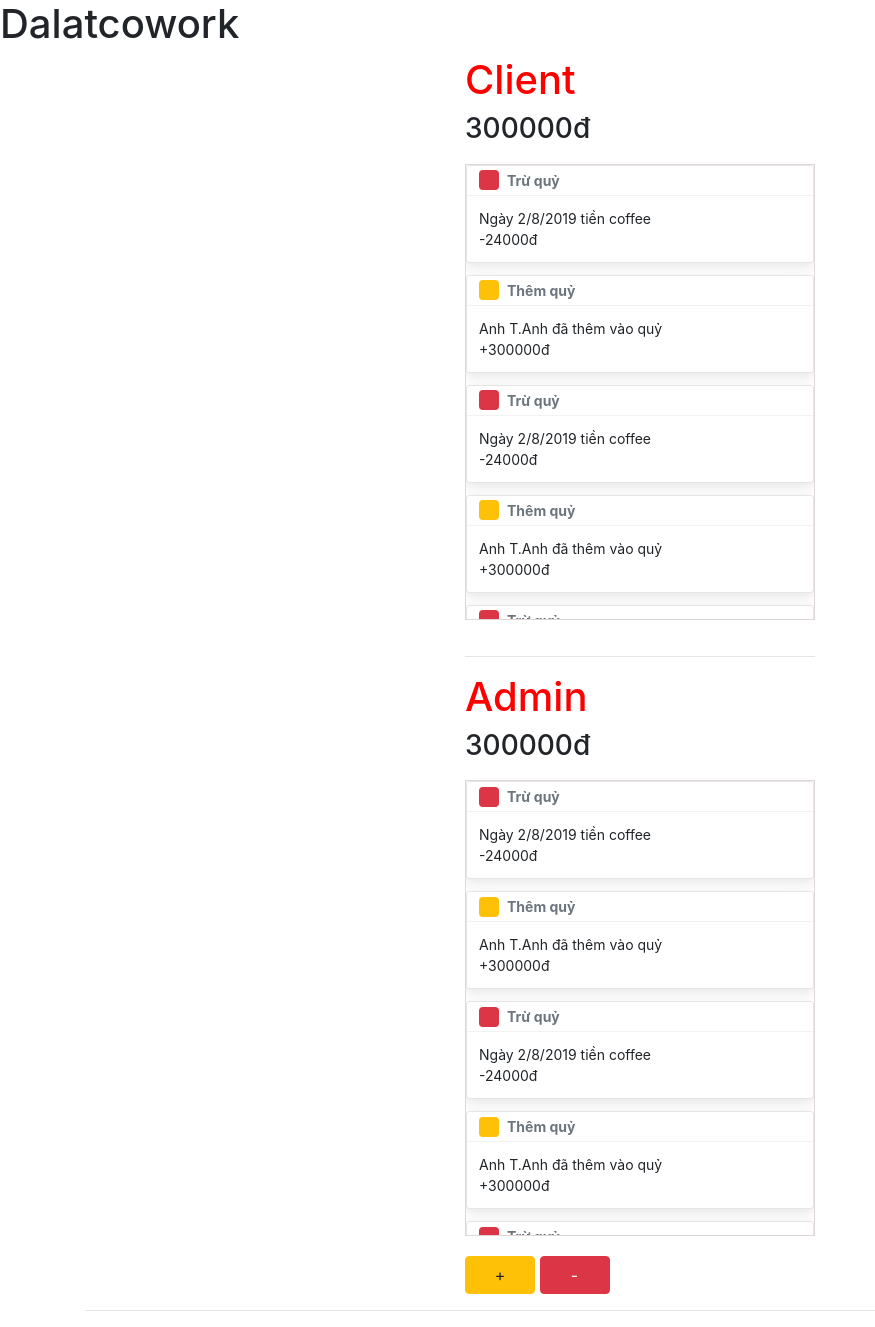
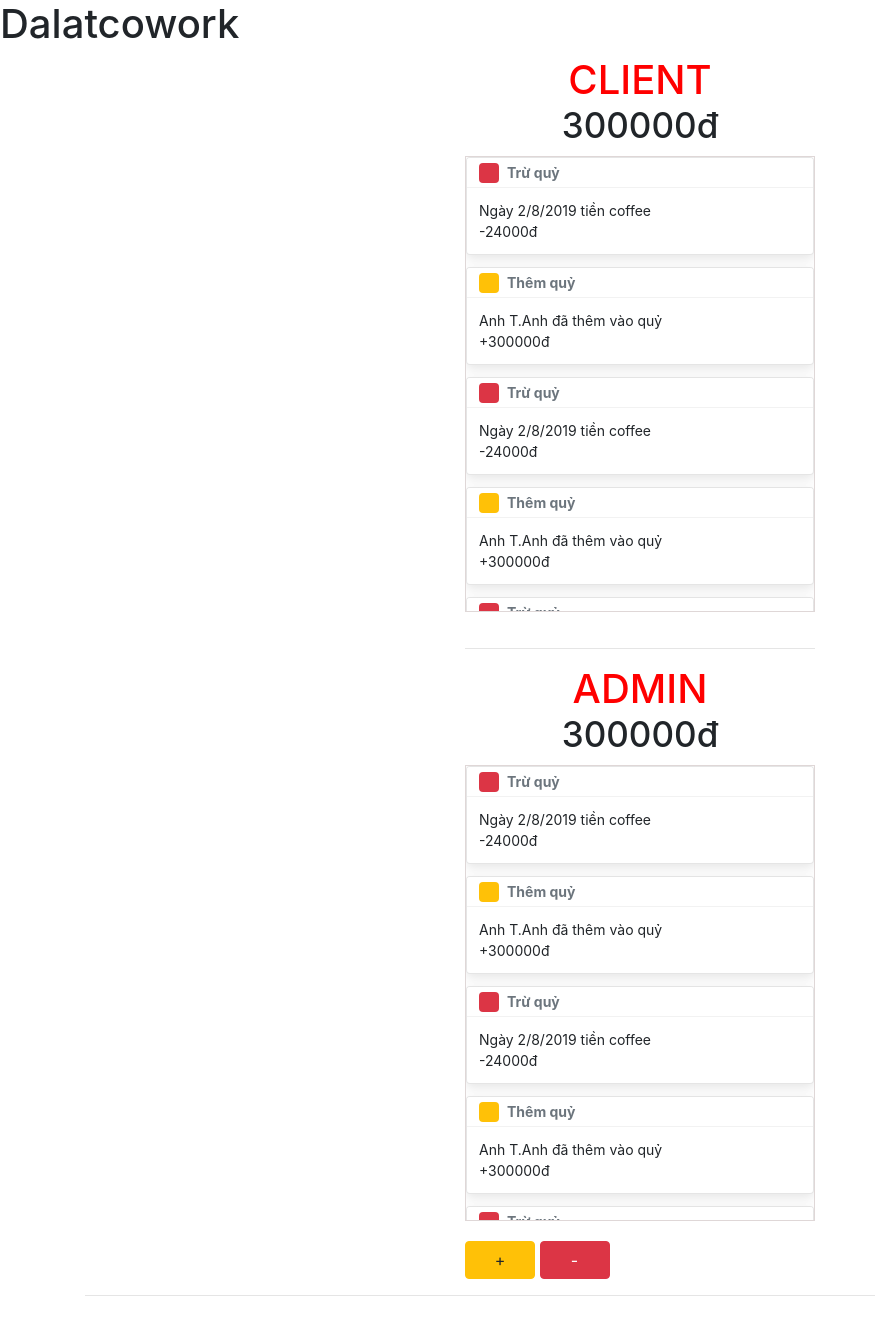
Before and after one commit to lamthndalatcowork/dalatcowork-tool, a React (Create React App) app: page /coffee in a window 1280 px wide. Shown: the whole page, without its empty margins (0-875 px from the left). Built offline with nearby package versions, Linux system fonts and the light colour scheme.

Commit message:
change-2

```diff
--- a/src/modules/coffee/index.js
+++ b/src/modules/coffee/index.js
@@ -33,8 +33,8 @@ class CoffeePage extends React.Component {
                     {/* Client */}
                     <Row className="client">
                         <Col sm={{ size: 8, offset: 2 }} md={{ size: 6, offset: 3 }} lg={{ size: 4, offset: 4 }} >
-                            <h1 className="title">Client</h1>
-                            <h3 className="sumMoney">300000đ</h3>
+                            <h1 className="title">CLIENT</h1>
+                            <h2 className="sumMoney">300000đ</h2>
                             <Row>
                                 <Col>
                                     <div className="wrap">
@@ -102,8 +102,8 @@ class CoffeePage extends React.Component {
                      {/* Admin */}
                      <Row className="admin">
                         <Col sm={{ size: 8, offset: 2 }} md={{ size: 6, offset: 3 }} lg={{ size: 4, offset: 4 }} >
-                            <h1 className="title">Admin</h1>
-                            <h3 className="sumMoney">300000đ</h3>
+                            <h1 className="title">ADMIN</h1>
+                            <h2 className="sumMoney">300000đ</h2>
                             <Row>
                                 <Col>
                                     <div className="wrap">
@@ -164,8 +164,11 @@ class CoffeePage extends React.Component {
                                     </div>
                                 </Col>
                             </Row>
-                            <Button color="warning" onClick={this.addFunction} className="add">+</Button>{' '}
-                            <Button color="danger" onClick={this.subFunction} className="sub">-</Button>{' '}
+                            <div className="button">
+                                <Button color="warning" onClick={this.addFunction} className="add">+</Button>{' '}
+                                <Button color="danger" onClick={this.subFunction} className="sub">-</Button>{' '}
+                            </div>
+
                             {/* Modal */}
                             <div>
                                 <Modal isOpen={this.state.add} toggle={this.addFunction} className={this.props.className}>
@@ -185,7 +188,7 @@ class CoffeePage extends React.Component {
 
                             <div>
                                 <Modal isOpen={this.state.sub} toggle={this.subFunction} className={this.props.className}>
-                                    <ModalHeader toggle={this.subFunction}>THÊM QUỶ</ModalHeader>
+                                    <ModalHeader toggle={this.subFunction}>TRỪ QUỶ</ModalHeader>
                                     <ModalBody>
                                         <Label for="">Mô tả</Label>
                                         <Input type="textarea" rows={3} />
--- a/src/modules/coffee/styles.css
+++ b/src/modules/coffee/styles.css
@@ -8,9 +8,16 @@
 
 .title{
     color: red;
+    font-size: 40px;
+    text-align: center;
+    margin: 0px;
+    padding: 0px;
 }
 .sumMoney{
-
+    font-size: 35px;
+    text-align: center;
+    margin: 0px;
+    padding: 0px;
 }
 
 .add{
@@ -20,5 +27,10 @@
 
 .sub{
     width: 70px;
+
+}
+.button{
+    width: 100%;
+    justify-content: center;
     justify-items: center;
 }
```
